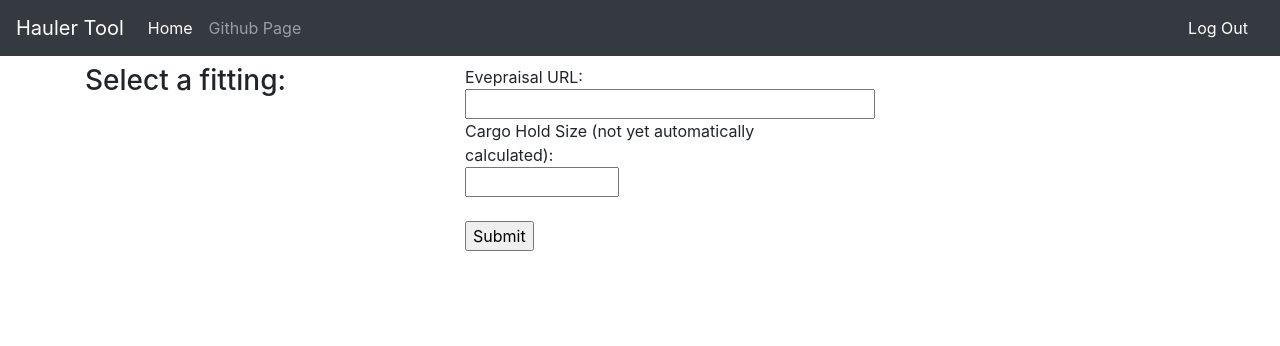
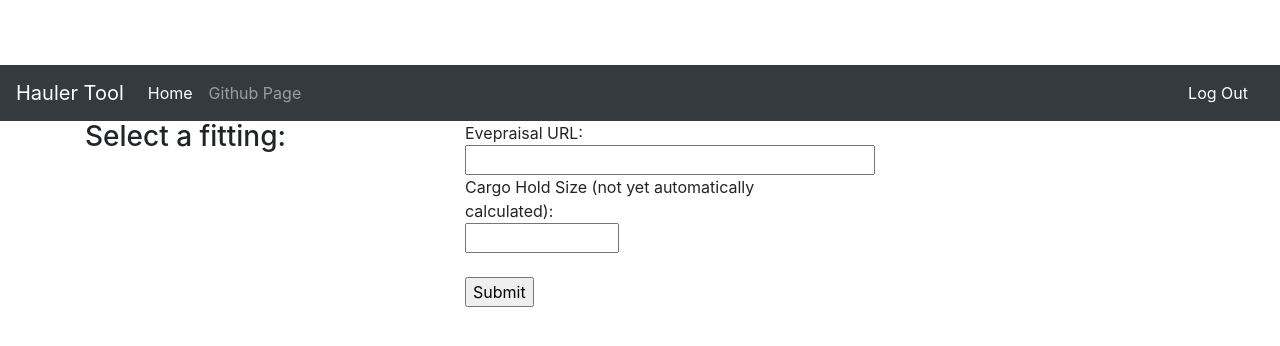
Before and after one commit to pcd1193182/hauler-tool, a Flask app: template templates/info.html in a window 1280 px wide. Shown: the top 346 px of the page. Run offline with Flask 2, Linux system fonts and the light colour scheme; the template is opened without the code that fills it, so the values that code supplies are empty; some libraries are stand-ins or nearby versions.

Commit message:
static top?

```diff
--- a/templates/info.html
+++ b/templates/info.html
@@ -15,7 +15,7 @@
   </head>
   <body>
 
-    <nav class="navbar navbar-expand-md navbar-dark bg-dark fixed-top">
+    <nav class="navbar navbar-expand-md navbar-dark bg-dark static-top">
       <a class="navbar-brand" href="#">Hauler Tool</a>
       <button class="navbar-toggler" type="button" data-toggle="collapse" data-target="#navbar" aria-controls="navbar" aria-expanded="false" aria-label="Toggle navigation">
 	<span class="navbar-toggler-icon"></span>
```
